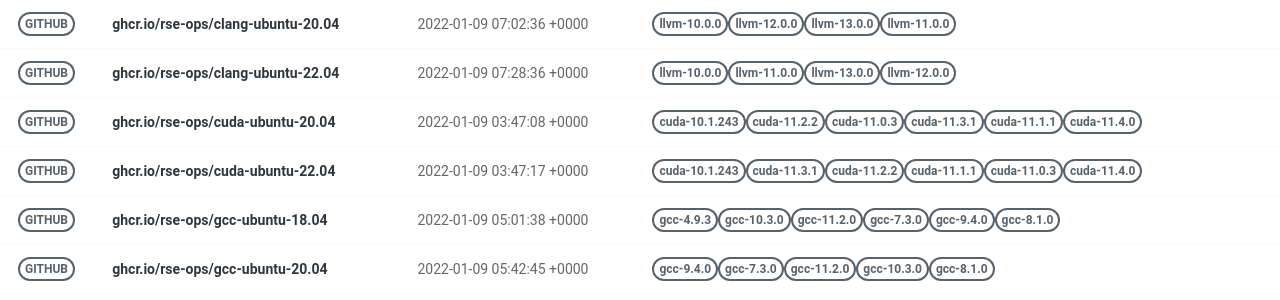
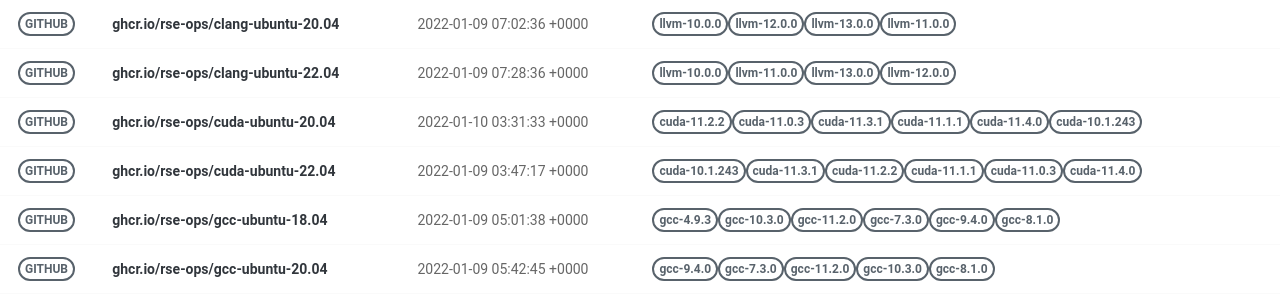
Before and after one commit to rse-ops/docker-images, a Jekyll site: the page built from pages/index.md, in a window 1280 px wide. Shown: the part 179-479 px from the top of the page. Built offline with Jekyll 4.4.1, drawn with Linux system fonts in a browser that asks for light colours; nearby versions of some CDN libraries.

Commit message:
Automated push to update library 2022-01-10

```diff
--- a/_library/ghcr.io-rse-ops-cuda-ubuntu-20.04.md
+++ b/_library/ghcr.io-rse-ops-cuda-ubuntu-20.04.md
@@ -1,14 +1,11 @@
 ---
 layout: container
 name: ghcr.io/rse-ops/cuda-ubuntu-20.04
-updated_at: 2022-01-09 03:47:08.431533
+updated_at: 2022-01-10 03:31:33.959963
 
 
 container_url: https://github.com/orgs/rse-ops/packages/container/package/cuda-ubuntu-20.04
 versions:
- - tag: cuda-10.1.243
-   dockerfile: https://github.com/rse-ops/docker-images/blob/main/ubuntu/cuda/Dockerfile
-   manifest: https://crane.ggcr.dev/manifest/ghcr.io/rse-ops/cuda-ubuntu-20.04:cuda-10.1.243
  - tag: cuda-11.2.2
    dockerfile: https://github.com/rse-ops/docker-images/blob/main/ubuntu/cuda/Dockerfile
    manifest: https://crane.ggcr.dev/manifest/ghcr.io/rse-ops/cuda-ubuntu-20.04:cuda-11.2.2
@@ -24,5 +21,8 @@ versions:
  - tag: cuda-11.4.0
    dockerfile: https://github.com/rse-ops/docker-images/blob/main/ubuntu/cuda/Dockerfile
    manifest: https://crane.ggcr.dev/manifest/ghcr.io/rse-ops/cuda-ubuntu-20.04:cuda-11.4.0
+ - tag: cuda-10.1.243
+   dockerfile: https://github.com/rse-ops/docker-images/blob/main/ubuntu/cuda/Dockerfile
+   manifest: https://crane.ggcr.dev/manifest/ghcr.io/rse-ops/cuda-ubuntu-20.04:cuda-10.1.243
 
 ---
```
